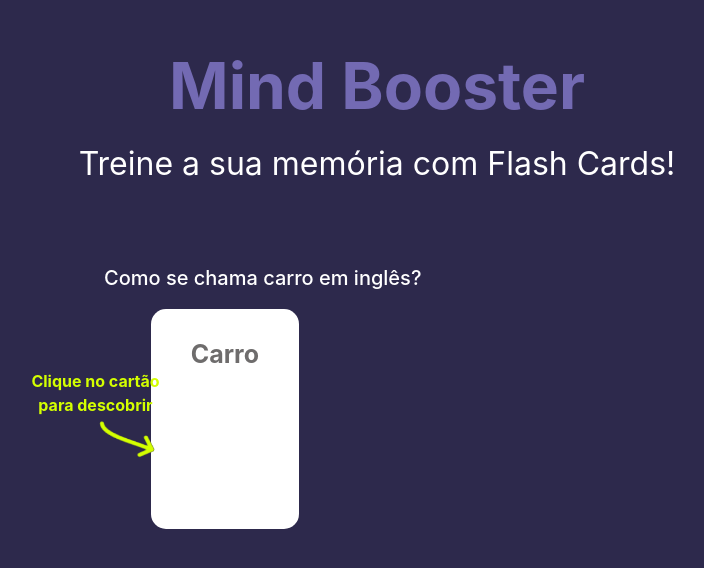
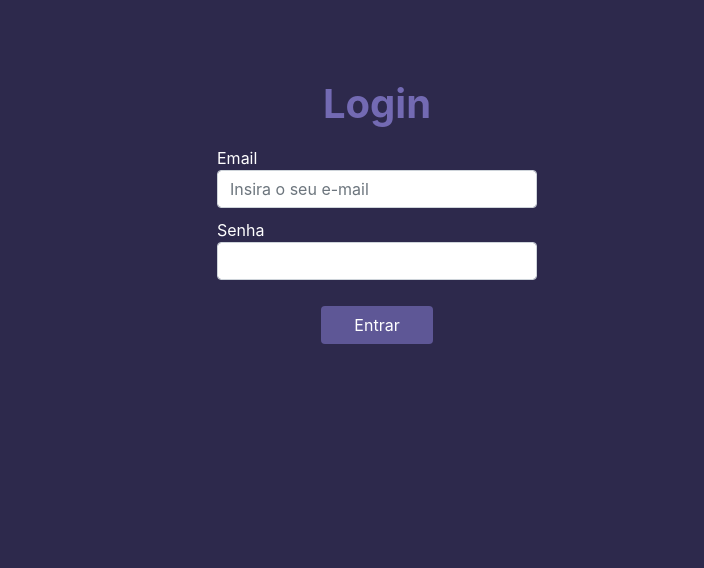
Before and after one commit to VinnenLM/prog-web-1-reactjs, a React (Create React App) app: page / in a window 1280 px wide. Shown: the top 568 px of the page, without its empty margins (263-967 px from the left). Built offline with nearby package versions, Linux system fonts and the light colour scheme.

Commit message:
Criação da página login

```diff
--- a/src/index.js
+++ b/src/index.js
@@ -1,6 +1,6 @@
 import React from 'react';
 import ReactDOM from 'react-dom/client';
-import App from '../src/view/index';
+import App from '../src/view/login';
 
 const root = ReactDOM.createRoot(document.getElementById('root'));
 root.render(
--- a/src/view/login/index.js
+++ b/src/view/login/index.js
@@ -1,10 +1,29 @@
 import React from "react";
+import './login.css';
 
 function Login() {
-    return(
-        <h1>
-            Um conteúdo ae
-        </h1>
+    return (
+        <main>
+            <div class="container-principal">
+                <div class="titulo">
+                    <h1>Login</h1>
+                </div>
+                <div class="input-group">
+                    <div class="container-principal">
+                        <form action="/cadastro" method="post">
+                            <label for="email">Email</label>
+                            <input class="form-control" type="email" id="email" placeholder="Insira o seu e-mail" />
+                            <span id="emailInvalido" class="naoMostrar">E-mail inválido</span>
+                            <label for="senha">Senha</label>
+                            <input class="form-control" type="password" id="senha" />
+                            <div class="botao">
+                                <button id="entrar" class="btn mt-3">Entrar</button>
+                            </div>
+                        </form>
+                    </div>
+                </div>
+            </div>
+        </main>
     )
 }
 
--- a/src/view/login/login.css
+++ b/src/view/login/login.css
@@ -0,0 +1,75 @@
+body, html {
+    background-color: #2d294c;
+    color: white;
+}
+
+.header {
+    background-color: #413d5d;
+    vertical-align: middle;
+    padding: 15px;
+}
+
+.header__menu {
+    display: flex;
+    justify-content: space-between;
+    margin: 0 20px;
+}
+
+.header__menu > a{
+    line-height: 2rem;
+    color: white;
+}
+
+.logo > span{
+    font-weight: bold;
+    font-size: 20px;
+    margin-left: 5px;
+    vertical-align: middle;
+}
+
+.logo > img {
+    width: 25px;
+}
+
+.container-principal {
+    width: 50%;
+    margin: 0 auto;
+}
+
+.titulo {
+    text-align: center;
+    margin-top: 5rem;
+}
+
+h1 {
+    color: #736ab3;
+    font-weight: bold;
+}
+
+label {
+    margin-top: 10px;
+    margin-bottom: 0;
+}
+
+#emailInvalido{
+    color: red;
+    font-size: 12px;
+    display: block;
+}
+
+.naoMostrar{
+    display: none !important;
+}
+
+.botao {
+    display: flex;
+    justify-content: center;
+    margin-top: 10px;
+}
+
+
+button {
+    background-color: #5e5796 !important;
+    width: 35%;
+    color: white;
+}
```
